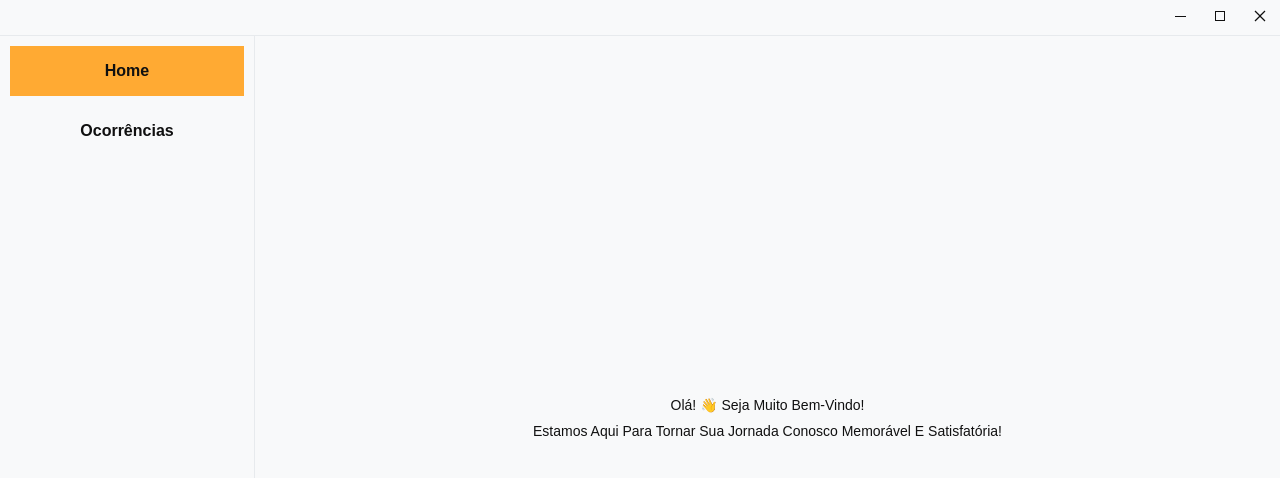
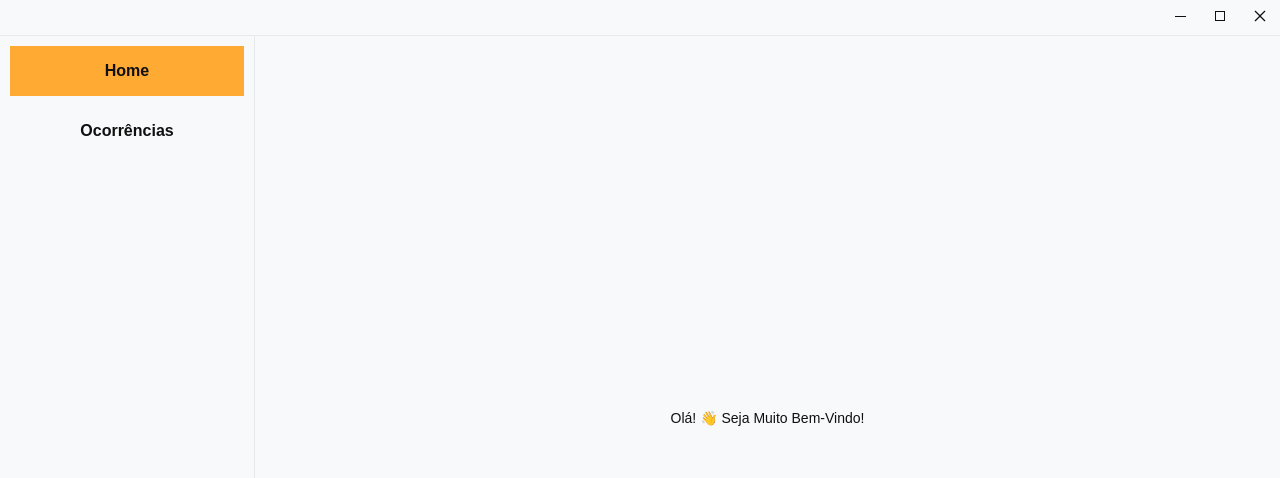
Before and after one commit to gustavoalvim41/daily-occurrences, a React (Vite) app in the folder src/renderer/: page /register in a window 1280 px wide. Shown: the top 478 px of the page. Built offline with nearby package versions, Linux system fonts and the light colour scheme.

Commit message:
remove mensage home

```diff
--- a/src/renderer/src/screens/Edit/index.tsx
+++ b/src/renderer/src/screens/Edit/index.tsx
@@ -30,7 +30,6 @@ function Edit(): JSX.Element {
         }
       }
     }
-
     fetchItem()
   }, [id])
 
--- a/src/renderer/src/screens/Home/index.tsx
+++ b/src/renderer/src/screens/Home/index.tsx
@@ -4,7 +4,6 @@ function Home(): JSX.Element {
   return (
     <div className="home">
       <p>Olá! 👋 Seja muito bem-vindo!</p>
-      <p>Estamos aqui para tornar sua jornada conosco memorável e satisfatória!</p>
     </div>
   )
 }
```
